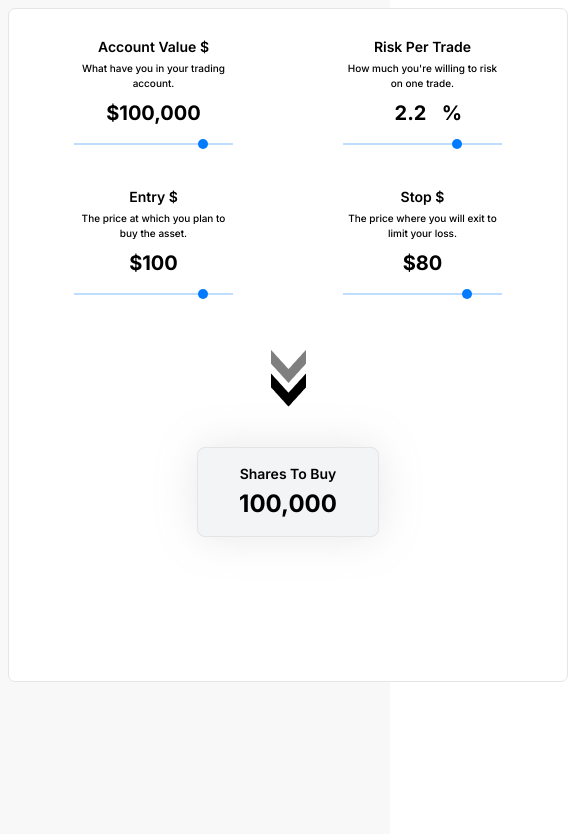
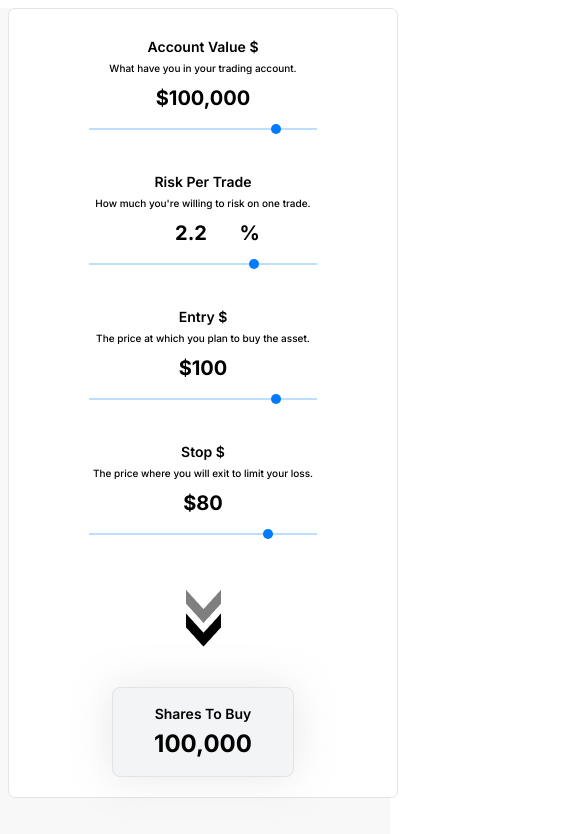
Before and after one commit to zeeshan-tahir185/market-terminal2, a React (Create React App) app: page / in a window 390 px wide. Shown: the top 834 px of the page, 568 px wide, since content can reach past the window. Built offline with nearby package versions, Linux system fonts and the light colour scheme.

Commit message:
basic calculator created

```diff
--- a/src/components/home/Calculator.jsx
+++ b/src/components/home/Calculator.jsx
@@ -47,8 +47,8 @@ const Calculator = () => {
   };
 
   return (
-    <div className="w-[560px] min-h-[674px] m-2 md:p-[30px] flex flex-col xl:p-[50px] rounded-[7px] bg-white p-5 border border-[#E5E5E7]">
-      <div className="grid grid-cols-2 gap-5 mb-5">
+    <div className="w-full md:w-[560px] min-h-[674px] m-2 md:p-[30px] flex flex-col xl:p-[50px] rounded-[7px] bg-white p-5 border border-[#E5E5E7]">
+      <div className="grid grid-cols-1 sm:grid-cols-2 gap-5 mb-5 w-full">
 
         {/* Account Value */}
         <div className="text-center w-[70%] mx-auto md:w-[193px] p-2 md:p-[14px]">
--- a/src/pages/HomePage.jsx
+++ b/src/pages/HomePage.jsx
@@ -4,11 +4,9 @@ import ChartSection from '../components/home/ChartSection';
 
 const HomePage = () => {
   return (
-    <div className="flex flex-col md:flex-row bg-[#F8F8F8] min-h-[100vh]">
+    <div className=" bg-[#F8F8F8] min-h-[100vh]">
       <Calculator />
-      <div className="flex-1">
-        {/* <ChartSection /> */}
-      </div>
+
     </div>
   );
 };
```
